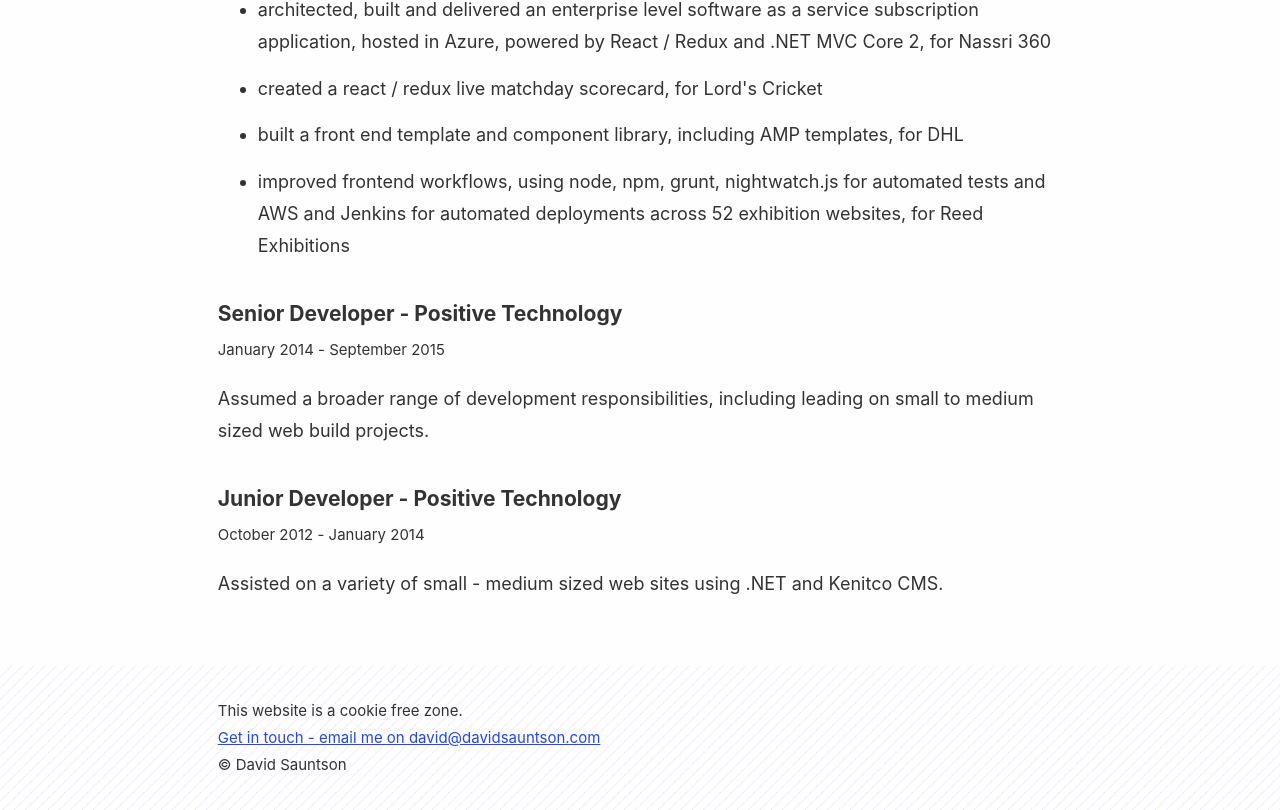
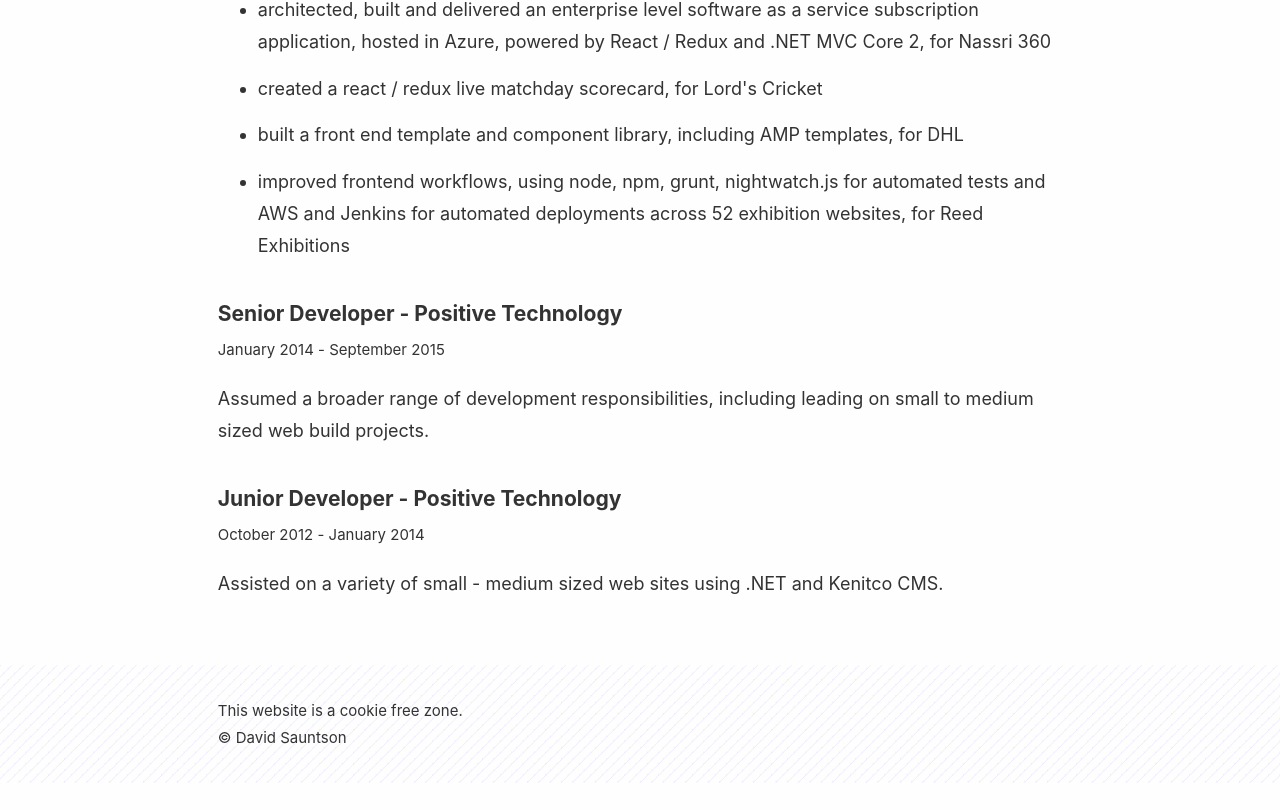
Before and after one commit to davidsauntson/davidsauntson.com, a Next.js app: page / in a window 1280 px wide. Shown: the part 3385-4195 px from the top of the page. After the commit the page ends 4168 px from the top, so only its background shows below. Built offline with nearby package versions, Linux system fonts and the light colour scheme.

Commit message:
feat: remove old email

```diff
--- a/components/footer.jsx
+++ b/components/footer.jsx
@@ -8,12 +8,6 @@
     <footer id="footer" className={styles.footer}>
       <Container>
         <small>This website is a cookie free zone.</small>
-        <small>
-          <Link href="mailto:david@davidsauntson.com">
-            Get in touch - email me on david@davidsauntson.com
-          </Link>
-        </small>
-
         <small>&copy; David Sauntson</small>
       </Container>
     </footer>
```
